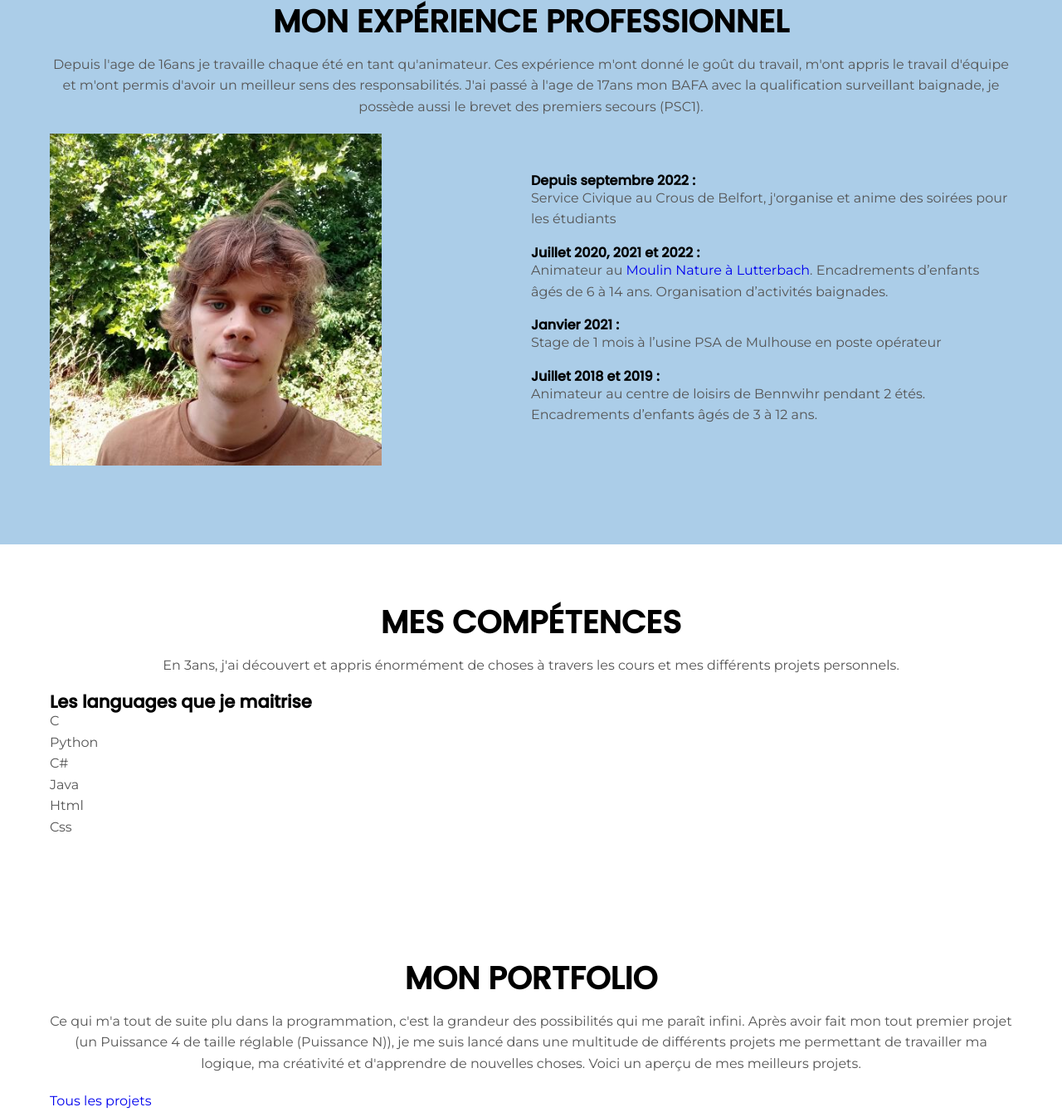
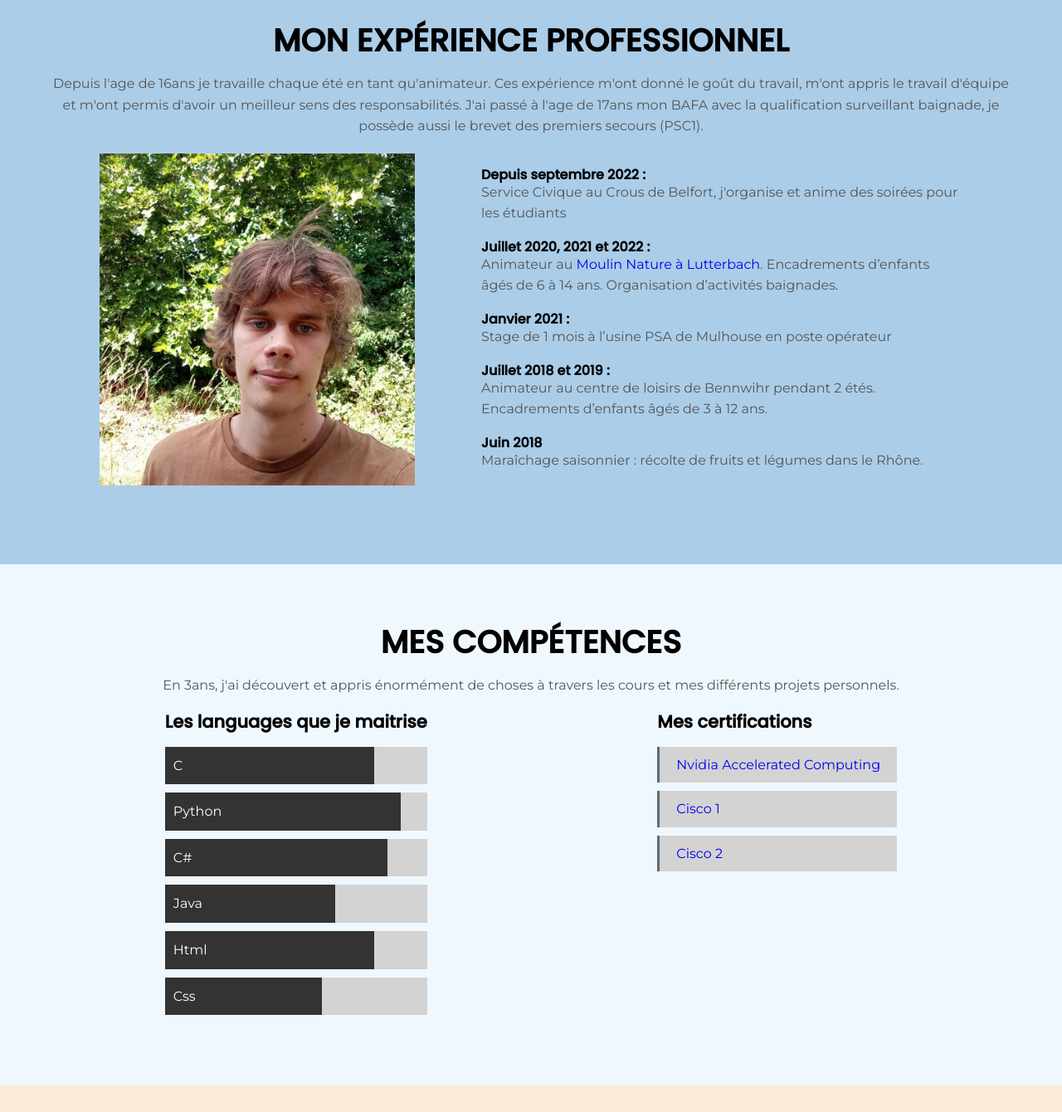
Before and after one commit to Mariusfaitducode/Portfolio, a plain HTML site: page portfolio-2/index.html in a window 1280 px wide. Shown: the part 1192-2532 px from the top of the page at 83% size. Drawn offline with Linux system fonts and the light colour scheme.

Commit message:
Css : competences, portfolio in progress

```diff
--- a/portfolio-2/css/style.css
+++ b/portfolio-2/css/style.css
@@ -37,6 +37,7 @@ h2, .h2{
 
 h3,  .h3{
     font-size: 2.1rem;
+    margin-bottom: 2rem;
 }
 
 p{
@@ -49,6 +50,10 @@ a{
 
 img{
     max-width: 100%;
+}
+
+li{
+    margin-bottom: 1rem;
 }
 
 
@@ -79,6 +84,10 @@ img{
     justify-content: center;
 }
 
+/* .grid__item{
+    width: 100%;
+} */
+
 @media screen and (min-width:750px) {
     .container{
         max-width: 1200px;
@@ -88,10 +97,10 @@ img{
     }
 
     .grid__item{
-        width: 100%;
-        height: auto;
+        /* width: 100%; */
+        /* height: auto; */
+        max-width: 50%;
     }
-
 }
 
 /* Sections */
@@ -262,6 +271,7 @@ section{
 
 .apropos{
     /* padding-top: 0; */
+    background-color: azure;
     justify-content: center;
 }
 
@@ -269,17 +279,31 @@ section{
     text-align: center;
 }
 
+@media screen and (min-width:750px) {
+    .container{
+        max-width: 1200px;
+        margin: 0 auto;
+        padding: 2rem;
+        /* background: black */
+    }
+
+    .apropos .grid__item{
+        /* width: 100%; */
+        /* height: auto; */
+        max-width: 100%;
+    }
+}
+
 /* .presentation p{
     margin-bottom: 2rem;
 } */
 
-.presentation h3{
-    margin-bottom: 2rem;
-}
+
 
 .presentation h4{
     margin-bottom: 1rem;
 }
+
 
 @media screen and (min-width:750px) {
 
@@ -288,6 +312,7 @@ section{
     }
     .presentation .stage{
         width: 50%;
+        padding: 1rem;
     }
 
 }
@@ -296,14 +321,11 @@ section{
     background-color: rgb(171, 205, 232);
 }
 
-.experiences .moulin-photo{
+.grid__item img{
     width: 400px;
     height: 400px;
-}
 
-.exp__item img{
-    width: 400px;
-    height: 400px;
+    padding-right: 2rem;
 
     /* border-radius: 50%; */
     object-fit: cover;
@@ -312,15 +334,124 @@ section{
 
 @media screen and (min-width:750px) {
 
+    .experiences .grid{
+        flex-direction: row;
+        justify-content: space-evenly;
 
-    .exp__item{
-        flex:1 0 50%;
+    }
+
+    /* .exp__item{
+        flex:1 1 50%;
         text-align: left;
     }
 
     .exp__item.right{
         align-items: flex-start;
+    }  */
+}
+
+.competences{
+    background-color: aliceblue;
+}
+
+.competences .progressbar{
+    background: lightgrey;
+    /* border: 1px solid black; */
+    color: white;
+    margin-bottom: 1rem;
+}
+
+.competences .bar{
+    background-color: #333;
+    padding: 1rem;
+}
+
+.competences li {
+    background-color: lightgray;
+    border-left: 3px solid rgb(91, 107, 120);
+    padding: .9rem 2rem;
+}
+
+@media screen and (min-width:750px) {
+
+    .competences .grid{
+        justify-content: space-around;
+        align-items: baseline;
+    }
+}
+
+.portfolio{
+    background-color: antiquewhite;
+}
+
+.portfolio-filters .grid__item{
+    width: 50%;
+    margin-bottom: 0;
+}
+
+.portfolio .grid__item{
+    max-width: 50%;
+    /* margin-bottom: 0; */
+    /* margin: 1rem; */
+}
+
+.portfolio-filters a{
+    color: #333;
+    background-color: #EEE;
+    display: flex;
+    flex: 1;
+    justify-content: center;
+    padding: 1rem;
+    margin: 1rem;
+}
+
+.portfolio-filters a.active{
+    color: #FFF;
+    background-color: #5b6c78;
+}
+
+.card{
+    background: #FFF;
+    border: 1px solid black;
+    text-transform: uppercase;
+    margin: 1rem;
+}
+
+/* .card__img{
+    width: 100%;
+    height: auto;
+}
+
+.card__title{
+    font-size: 1.6rem;
+} */
+
+.card__category{
+    margin: 0;
+    font-size: 1rem;
+    text-transform: uppercase;
+    color: #5b6c78;
+}
+
+.card__inner{
+    padding: 2rem;
+}
+
+@media screen and (max-width:749px){
+
+    .portfolio .grid__item a{
+        font-size: 1.4rem;
+    }
+}
+
+@media screen and (min-width:750px){
+
+    .portfolio-filters .grid__item{
+        width: 25%;
     }
 
-
+    .portfolio .grid__item{
+        max-width: 33.3%;
+        margin-bottom: 0;
+    }
 }
--- a/portfolio-2/index.html
+++ b/portfolio-2/index.html
@@ -121,10 +121,10 @@
                 </p>
             </div>
             <div class="grid">
-                <div class="exp__item left">
+                <div class="grid__item left">
                     <img src="./img/profil/ProfilMoulin.jpg" alt="">
                 </div>
-                <div class="exp__item right">
+                <div class="grid__item right">
 
                     <h4>Depuis septembre 2022 :</h4>
                     <p>
@@ -147,6 +147,10 @@
                         Animateur au centre de loisirs de Bennwihr pendant 2 étés.
                         Encadrements d’enfants âgés de 3 à 12 ans.
                     </p>
+                    <h4>Juin 2018</h4>
+                    <p>
+                        Maraîchage saisonnier : récolte de fruits et légumes dans le Rhône.
+                    </p>
                 </div>
             </div>
 
@@ -158,29 +162,44 @@
         <div class="container">
             <div class="section-header">
               <h2 class="section-title">Mes compétences</h2>
-              <p>En 3ans, j'ai découvert et appris énormément de choses à travers les cours et mes différents projets personnels. </p>
+              <p>En 3ans, j'ai découvert et appris énormément de choses à travers les cours et mes différents projets personnels.
+              </p>
             </div>
             <div class="grid">
-                <div class="grid__item">
+                <div class="grid__item left">
                     <h3>Les languages que je maitrise</h3>
                     <div class="progressbar">
-                        <div class="bar">C</div>
+                        <div class="bar" style="width:80%">C</div>
                     </div>
                     <div class="progressbar">
-                        <div class="bar">Python</div>
+                        <div class="bar" style="width:90%">Python</div>
                     </div>
                     <div class="progressbar">
-                        <div class="bar">C#</div>
+                        <div class="bar" style="width:85%">C#</div>
                     </div>
                     <div class="progressbar">
-                        <div class="bar">Java</div>
+                        <div class="bar" style="width:65%">Java</div>
                     </div>
                     <div class="progressbar">
-                        <div class="bar">Html</div>
+                        <div class="bar" style="width:80%">Html</div>
                     </div>
                     <div class="progressbar">
-                        <div class="bar">Css</div>
+                        <div class="bar" style="width:60%">Css</div>
                     </div>
+                </div>
+                <div class="grid__item right">
+                    <h3>Mes certifications</h3>
+                    <ul class="certifications list-unstyled">
+                        <li>
+                            <a href="https://courses.nvidia.com/certificates/dfa96da549534c0e8f08d71dd27b33c5/" target="_blank">Nvidia Accelerated Computing</a>
+                        </li>
+                        <li>
+                            <a href="./certifs/MariusDIGUAT--MATEUS-RE4E Introducti-certificate.pdf" target="_blank">Cisco 1</a>
+                        </li>
+                        <li>
+                            <a href="./certifs/MariusDIGUAT--MATEUS-RE4f-2022-certificate-1.pdf" target="_blank">Cisco 2</a>
+                        </li>
+                    </ul>
                 </div>
             </div>
         </div>
@@ -197,7 +216,7 @@
             </div>
             <ul class="grid portfolio-filters list-unstyled">
                 <li class="grid__item">
-                    <a href="#">Tous les projets</a>
+                    <a href="#" class="active">Tous les projets</a>
                 </li>
                 <li class="grid__item">
                     <a href="#">Projets python</a>
```
Also changed, not shown: 2 other files.
